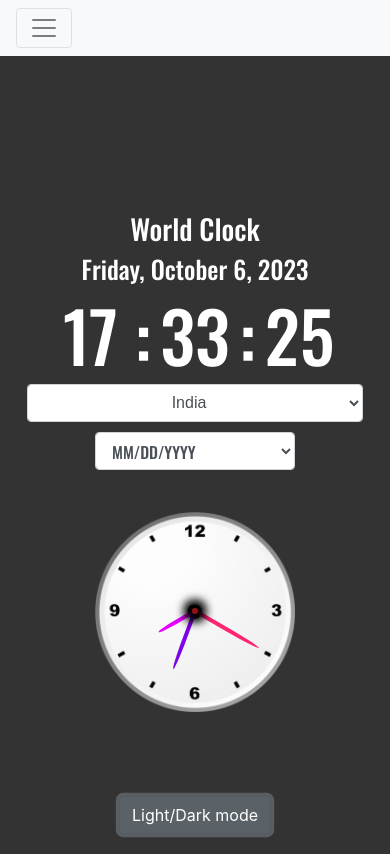
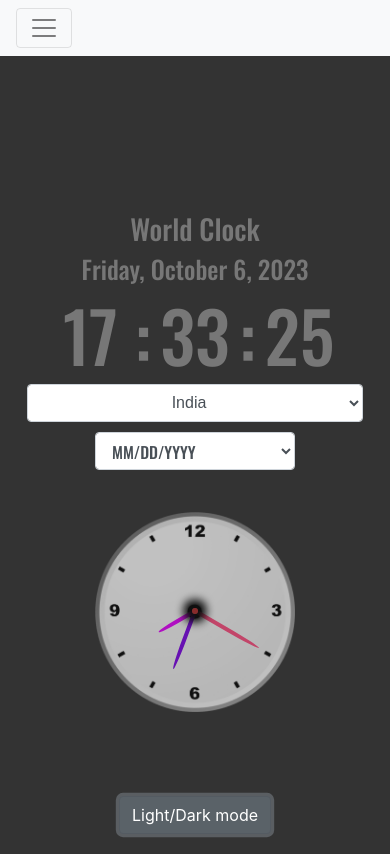
Before and after one commit to PCON-Hacktoberfest-2023/World-Clock, a plain HTML site: page index.html in a window 390 px wide. Both pictures are taken after a click on the button "Light/Dark mode". Drawn offline with nearby package versions, Linux system fonts and the light colour scheme.

Commit message:
World clock reduce brightness.

```diff
--- a/main.js
+++ b/main.js
@@ -80,6 +80,16 @@ function setDateFormat() {
  }
 
 
-document.getElementById("lightDarkModeBtn").addEventListener("click", function () {
-	document.body.classList.toggle("dark-mode");
-});
+
+
+
+
+
+
+const toggleDarkMode = () => {
+    document.body.classList.toggle('dark-mode');
+}
+
+
+const darkModeBtn = document.getElementById('lightDarkModeBtn');
+darkModeBtn.addEventListener('click', toggleDarkMode);
--- a/style.css
+++ b/style.css
@@ -178,3 +178,32 @@ a {
     color: #fff;
 
 }
+
+
+
+
+.dark-mode .time {
+    color: #777;
+}
+
+.dark-mode #analog {
+    background-color: #333;
+    opacity: 0.7;
+}
+
+.dark-mode #circlepoint {
+    background-color: #555;
+}
+
+
+.dark-mode #shand {
+    background-color: #ff4d80;
+}
+
+.dark-mode #mhand {
+    background-color: #7d03e9;
+}
+
+.dark-mode #hhand {
+    background-color: #e600ff;
+}
```
